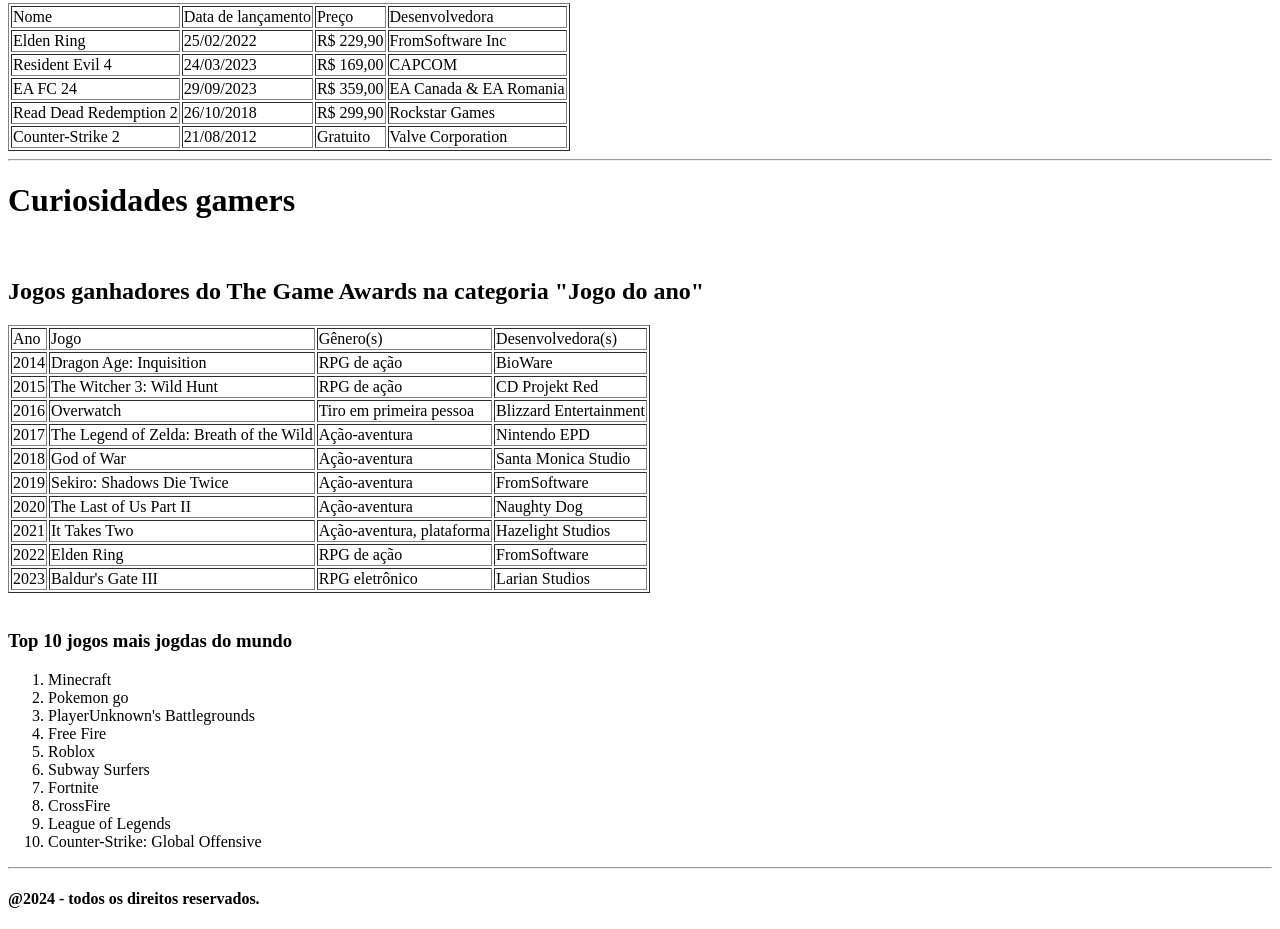
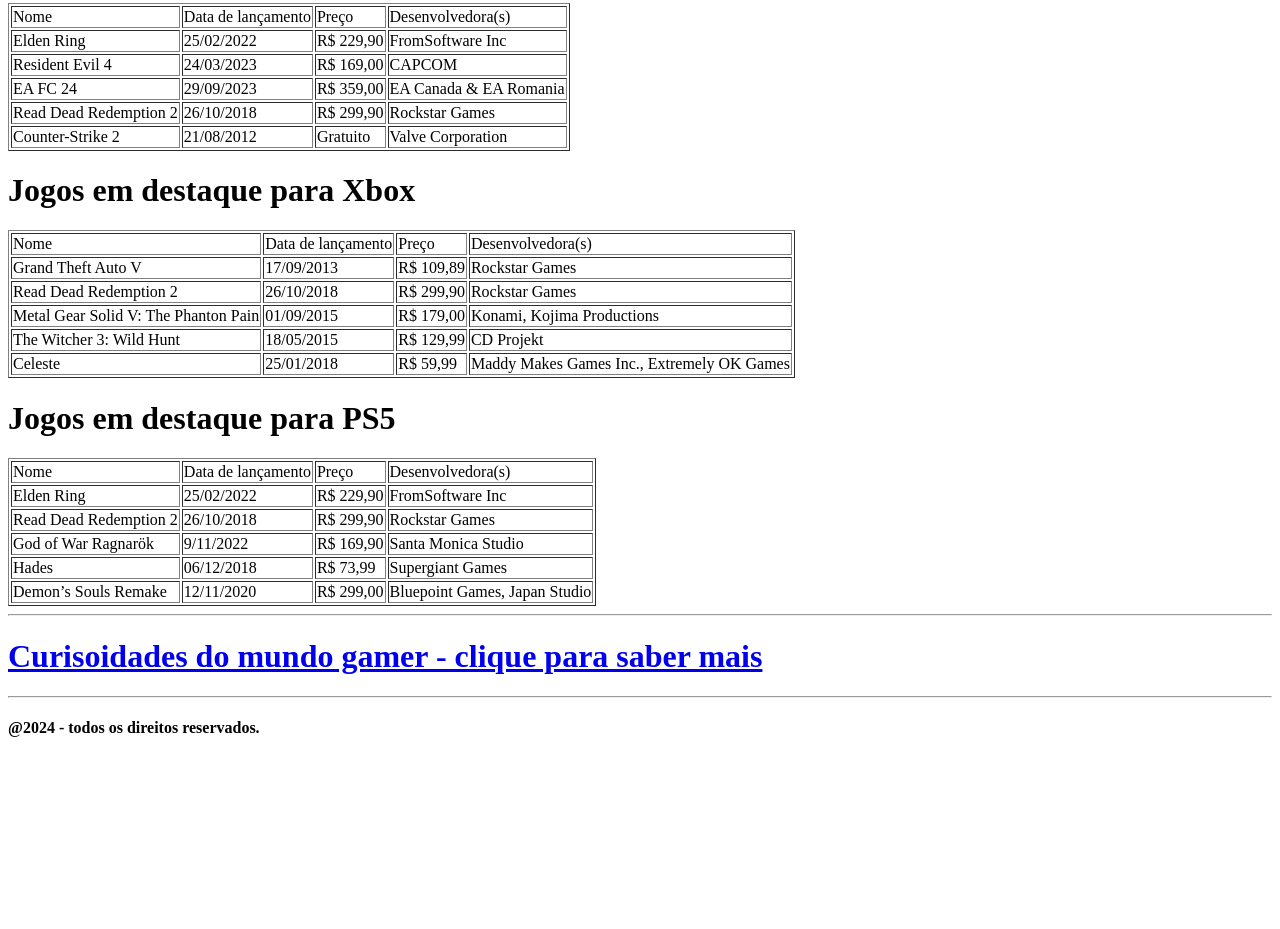
Before and after one commit to Berla1/primeiro-projeto-front-end-FIAP, a plain HTML site: page index.html in a window 1280 px wide. Shown: the part 848-1777 px from the top of the page. After the commit the page ends 1607 px from the top, so only its background shows below. Drawn offline with Linux system fonts and the light colour scheme.

Commit message:
adicionando tables

```diff
--- a/index.html
+++ b/index.html
@@ -3,7 +3,7 @@
   <head>
     <meta charset="UTF-8"/>
     <meta name="viewport" content="width=device-width, initial-scale=1.0"/>
-    <title>Site gaming</title>
+    <title>Loja gaming</title>
     <link rel="shortcut icon" href="assets/icone_da_pagina.png" type="image/x-icon">
   </head>
 
@@ -54,7 +54,7 @@
             <td>Nome</td>
             <td>Data de lançamento</td>
             <td>Preço</td>
-            <td>Desenvolvedora</td>
+            <td>Desenvolvedora(s)</td>
         </thead>
         <tbody>
             <td>Elden Ring</td>
@@ -87,91 +87,84 @@
             <td>Valve Corporation</td>
         </tbody>
     </table>
-    <hr>
-    <h1>Curiosidades gamers</h1><br>
-    <h2>Jogos ganhadores do The Game Awards na categoria <strong>"Jogo do ano"</strong></h2>
+    <h1>Jogos em destaque para Xbox</h1>
     <table border="1">
         <thead>
-            <td>Ano</td>
-            <td>Jogo</td>
-            <td>Gênero(s)</td>
+            <td>Nome</td>
+            <td>Data de lançamento</td>
+            <td>Preço</td>
             <td>Desenvolvedora(s)</td>
         </thead>
         <tbody>
-            <td>2014</td>
-            <td>Dragon Age: Inquisition</td>
-            <td>RPG de ação</td>
-            <td>BioWare</td>
+            <td>Grand Theft Auto V</td>
+            <td>17/09/2013</td>
+            <td>R$ 109,89</td>
+            <td>Rockstar Games</td>
         </tbody>
         <tbody>
-            <td>2015</td>
-            <td>The Witcher 3: Wild Hunt</td>
-            <td>RPG de ação</td>
-            <td>CD Projekt Red</td>
+            <td>Read Dead Redemption 2</td>
+            <td>26/10/2018</td>
+            <td>R$ 299,90</td>
+            <td>Rockstar Games</td>
+        <tbody>
+            <td>Metal Gear Solid V: The Phanton Pain</td>
+            <td>01/09/2015</td>
+            <td>R$ 179,00</td>
+            <td>Konami, Kojima Productions</td>
         </tbody>
         <tbody>
-            <td>2016</td>
-            <td>Overwatch</td>
-            <td>Tiro em primeira pessoa</td>
-            <td>Blizzard Entertainment</td>
+            <td>The Witcher 3: Wild Hunt</td>
+            <td>18/05/2015</td>
+            <td>R$ 129,99</td>
+            <td>CD Projekt</td>
         </tbody>
         <tbody>
-            <td>2017</td>
-            <td>The Legend of Zelda: Breath of the Wild</td>
-            <td>Ação-aventura</td>
-            <td>Nintendo EPD</td>
+            <td>Celeste</td>
+            <td>25/01/2018</td>
+            <td>R$ 59,99</td>
+            <td>Maddy Makes Games Inc., Extremely OK Games</td>
+        </tbody>
+    </table>
+    <h1>Jogos em destaque para PS5</h1>
+    <table border="1">
+        <thead>
+            <td>Nome</td>
+            <td>Data de lançamento</td>
+            <td>Preço</td>
+            <td>Desenvolvedora(s)</td>
+        </thead>
+        <tbody>
+            <td>Elden Ring</td>
+            <td>25/02/2022</td>
+            <td>R$ 229,90</td>
+            <td>FromSoftware Inc</td>
         </tbody>
         <tbody>
-            <td>2018</td>
-            <td>God of War</td>
-            <td>Ação-aventura</td>
+            <td>Read Dead Redemption 2</td>
+            <td>26/10/2018</td>
+            <td>R$ 299,90</td>
+            <td>Rockstar Games</td>
+        <tbody>
+            <td>God of War Ragnarök</td>
+            <td>9/11/2022</td>
+            <td>R$ 169,90</td>
             <td>Santa Monica Studio</td>
         </tbody>
         <tbody>
-            <td>2019</td>
-            <td>Sekiro: Shadows Die Twice</td>
-            <td>Ação-aventura</td>
-            <td>FromSoftware</td>
+            <td>Hades</td>
+            <td>06/12/2018</td>
+            <td> R$ 73,99</td>
+            <td>Supergiant Games</td>
         </tbody>
         <tbody>
-            <td>2020</td>
-            <td>The Last of Us Part II</td>
-            <td>Ação-aventura</td>
-            <td>Naughty Dog</td>
-        </tbody>
-        <tbody>
-            <td>2021</td>
-            <td>It Takes Two</td>
-            <td>Ação-aventura, plataforma</td>
-            <td>Hazelight Studios</td>
-        </tbody>
-        <tbody>
-            <td>2022</td>
-            <td>Elden Ring</td>
-            <td>RPG de ação</td>
-            <td>FromSoftware</td>
-        </tbody>
-        <tbody>
-            <td>2023</td>
-            <td>Baldur's Gate III</td>
-            <td>RPG eletrônico</td>
-            <td>Larian Studios</td>
+            <td>Demon’s Souls Remake</td>
+            <td>12/11/2020</td>
+            <td>R$ 299,00</td>
+            <td>Bluepoint Games, Japan Studio</td>
         </tbody>
     </table>
-    <br>
-        <h3>Top 10 jogos mais jogdas do mundo</h3>
-    <ol>
-      <li>Minecraft</li>
-      <li>Pokemon go</li>
-      <li>PlayerUnknown's Battlegrounds</li>
-      <li>Free Fire</li>
-      <li>Roblox</li>
-      <li>Subway Surfers</li>
-      <li>Fortnite</li>
-      <li>CrossFire</li>
-      <li>League of Legends</li>
-      <li>Counter-Strike: Global Offensive</li>
-    </ol>
+    <hr>
+    <h1><a href="curiosidades.html">Curisoidades do mundo gamer - clique para saber mais</a></h1>
     <hr>
     <footer>
         <h4>@2024 - todos os direitos reservados.</h4>
```
